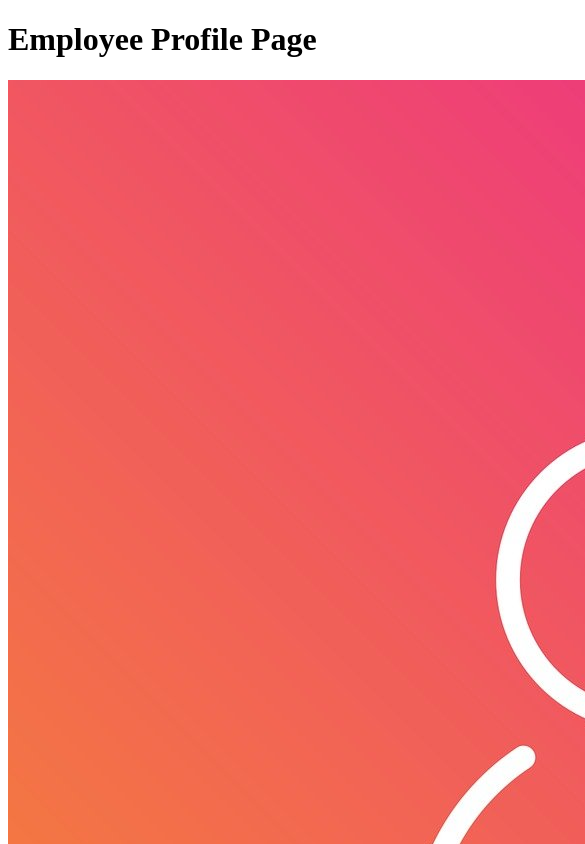
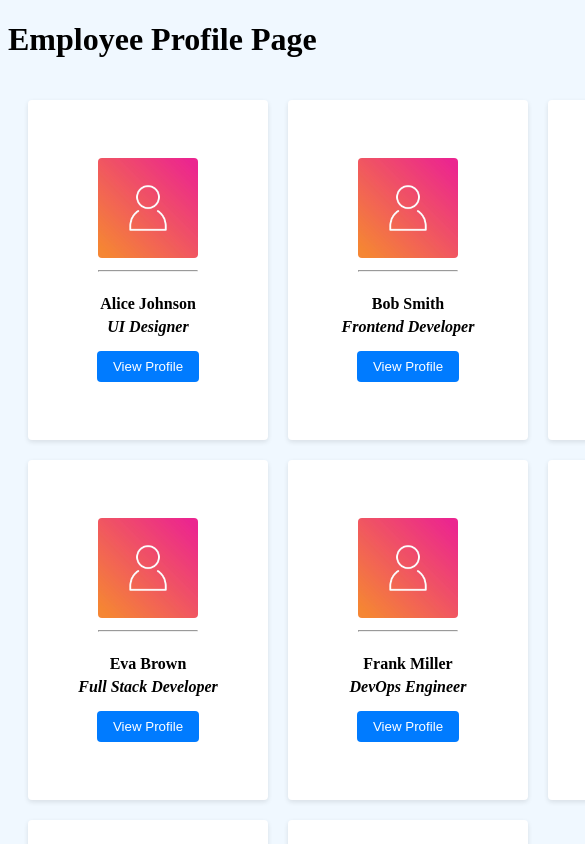
Before and after one commit to Elango-Kannan-00/Profile-Cards, a React app in the folder Profile-Cards/: page / in a window 390 px wide. Shown: the top 844 px of the page, 585 px wide, since content can reach past the window. Built offline with nearby package versions, Linux system fonts and the light colour scheme; the HTML template or start-up script is replaced by a standard one.

Commit message:
feat: implement responsive card layout and enhance profile view functionality

```diff
--- a/Profile-Cards/src/App.css
+++ b/Profile-Cards/src/App.css
@@ -0,0 +1,123 @@
+body {
+    background-color: aliceblue;
+}
+
+.cards-grid {
+    display: grid;
+    grid-template-columns: repeat(4, 0fr);
+    gap: 20px;
+    padding: 20px;
+}
+
+.card-container {
+    border-radius: 4px;
+    height: 300px;
+    width: 200px;
+    background-color: white;
+    display: flex;
+    flex-direction: column;
+    align-items: center;
+    justify-content: center;
+    padding: 20px;
+    box-shadow: 0 2px 5px rgba(0,0,0,0.1);
+    transition: transform 0.3s, box-shadow 0.3s;
+}
+
+.card-container:hover {
+    transform: scale(1.05);
+    box-shadow: 0 4px 10px rgba(0,0,0,0.2);
+}
+
+.photo-section {
+    margin-bottom: 10px;
+}
+
+.photo-section img {
+    width: 100px;
+    height: 100px;
+    border-radius: 4px;
+    /* border-radius: 50%; */
+    object-fit: cover;
+}
+
+.content-section {
+    text-align: center;
+}
+
+.content-section h4 {
+    margin: 5px 0;
+}
+
+.content-section button {
+    margin-top: 10px;
+    padding: 8px 16px;
+    background-color: #007bff;
+    color: white;
+    border: none;
+    border-radius: 4px;
+    cursor: pointer;
+}
+
+.content-section button:hover {
+    background-color: #0056b3;
+}
+
+.profileview-backdrop {
+    position: fixed;
+    top: 0;
+    left: 0;
+    width: 100%;
+    height: 100%;
+    background-color: rgba(0,0,0,0.5);
+    display: flex;
+    align-items: center;
+    justify-content: center;
+    z-index: 1000;
+}
+
+.profileview-container {
+    background-color: white;
+    border-radius: 4px;
+    padding: 20px;
+    max-width: 500px;
+    width: 90%;
+    text-align: center;
+    position: relative;
+}
+
+.profileview-container img {
+    width: 150px;
+    height: 150px;
+    border-radius: 50%;
+    object-fit: cover;
+    margin-bottom: 20px;
+}
+
+.profileview-container h2 {
+    margin-bottom: 20px;
+}
+
+.profileview-container p {
+    margin: 10px 0;
+    padding: 10px;
+    border: 1px solid #ccc;
+    border-radius: 4px;
+    background-color: #f9f9f9;
+}
+
+.profileview-container button {
+    position: absolute;
+    bottom: 20px;
+    left: 50%;
+    transform: translateX(-50%);
+    padding: 10px 20px;
+    background-color: #dc3545;
+    color: white;
+    border: none;
+    border-radius: 4px;
+    cursor: pointer;
+}
+
+.profileview-container button:hover {
+    background-color: #c82333;
+}
--- a/Profile-Cards/src/App.jsx
+++ b/Profile-Cards/src/App.jsx
@@ -17,7 +17,7 @@ function App() {
   return (
     <div>
       <h1>Employee Profile Page</h1>
-      <div>
+      <div className="cards-grid">
         {details.map(emp => (
           <Cards
             key={emp.id}
@@ -27,10 +27,14 @@ function App() {
         ))}
       </div>
 
-      <ProfileView
-        emp={selectedEmp}
-        onClose={() => setSelectedEmp(null)}
-      />
+      {selectedEmp && (
+        <div className="profileview-backdrop">
+          <ProfileView
+            emp={selectedEmp}
+            onClose={() => setSelectedEmp(null)}
+          />
+        </div>
+      )}
     </div>
   );
 }
--- a/Profile-Cards/src/components/Cards.jsx
+++ b/Profile-Cards/src/components/Cards.jsx
@@ -1,14 +1,17 @@
 import React from 'react'
+
+import '../App.css';
 
 const Cards = ({emp, viewProfile}) => {
   return (
-    <div>
-        <div className='card'>
+    <div className='card-container'>
+        <div className='photo-section'>
             <img src={emp.image} alt="Profile-Photo" />
+            <hr />
         </div>
-        <div>
-            <h4>Name: {emp.name}</h4>
-            <h4>Role: {emp.role}</h4>
+        <div className='content-section'>
+            <h4>{emp.name}</h4>
+            <h4><i>{emp.role}</i></h4>
             <button onClick={viewProfile}>View Profile</button>
         </div>
     </div>
--- a/Profile-Cards/src/components/ProfileView.jsx
+++ b/Profile-Cards/src/components/ProfileView.jsx
@@ -4,16 +4,14 @@ const ProfileView = ({emp, onClose}) => {
   if (!emp) return null;
   return (
     <div className='profileview-container'>
-        <div>
-            <img src={emp.image} alt="Profile-Image" />
-            <h2>{emp.name}</h2>
-            <p><strong>Role:</strong>{emp.role}</p>
-            <p><strong>Email:</strong>{emp.email}</p>
-            <p><strong>Location:</strong>{emp.location}</p>
-            <p><strong>Skills:</strong>{emp.skills.join(", ")}</p>
-            <p><strong>Bio:</strong>{emp.bio}</p>
-            <button onClick={onClose}>Close</button>
-        </div>
+        <img src={emp.image} alt="Profile-Image" />
+        <h2>{emp.name}</h2>
+        <p><strong>Role:</strong> {emp.role}</p>
+        <p><strong>Email:</strong> {emp.email}</p>
+        <p><strong>Location:</strong> {emp.location}</p>
+        <p><strong>Skills:</strong> {emp.skills.join(", ")}</p>
+        <p><strong>Bio:</strong> {emp.bio}</p>
+        <button onClick={onClose}>Close Profile</button>
     </div>
   )
 }
```
